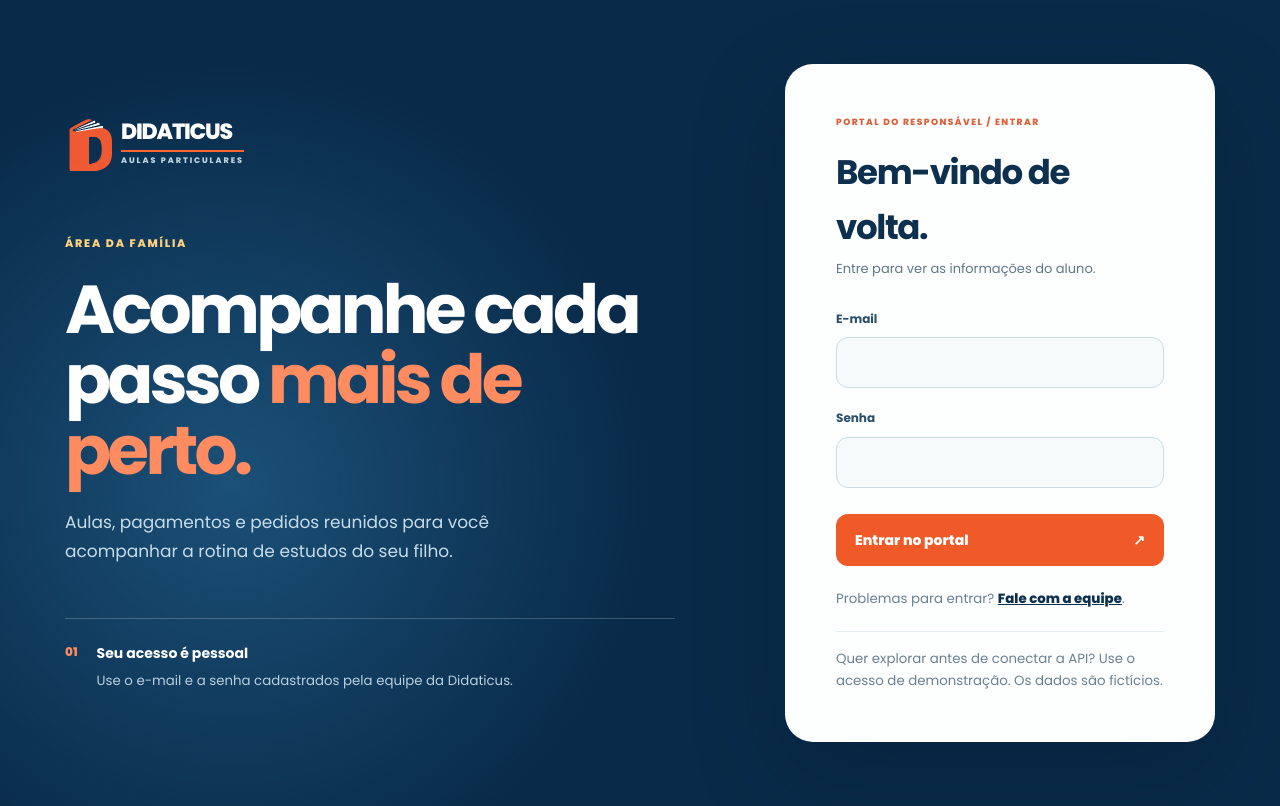
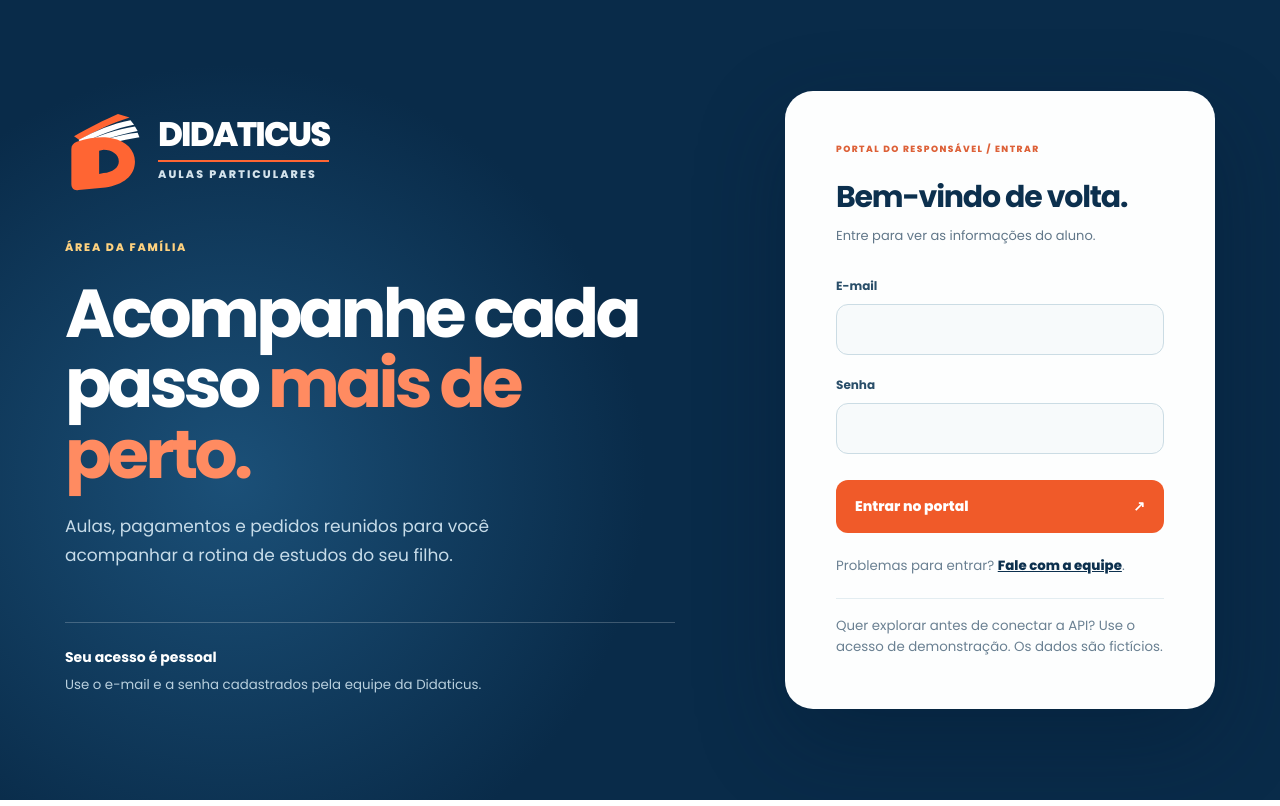
Before and after one commit to viniciuscampos14c/didaticus-site, a Next.js app: page /portal/entrar in a window 1280 px wide. Built offline with nearby package versions, Linux system fonts and the light colour scheme; no server answers.

Commit message:
refactor(site): redesenha marca vetorial do portal

```diff
--- a/app/portal/entrar/page.tsx
+++ b/app/portal/entrar/page.tsx
@@ -69,7 +69,7 @@ export default function Entrar() {
   return <main className={css.pagina}>
     <div className={css.conteudo}>
       <div className={css.grade}>
-        <div className={css.apresentacao}><Link href="/" className={css.marca} aria-label="Didaticus, voltar ao site"><span className={css.marcaSimbolo} aria-hidden="true" /><span className={css.marcaNome}>DIDATICUS<small>AULAS PARTICULARES</small></span></Link><span className={css.selo}>ÁREA DA FAMÍLIA</span><h1>Acompanhe cada passo <em>mais de perto.</em></h1><p>Aulas, pagamentos e pedidos reunidos para você acompanhar a rotina de estudos do seu filho.</p><div className={css.detalhe}><span>01</span><div><strong>Seu acesso é pessoal</strong><small>Use o e-mail e a senha cadastrados pela equipe da Didaticus.</small></div></div></div>
+        <div className={css.apresentacao}><Link href="/" className={css.marca} aria-label="Didaticus, voltar ao site"><svg className={css.marcaSimbolo} viewBox="0 0 88 96" fill="none" aria-hidden="true" focusable="false"><path d="M10 35C25 26 45 16 59 10L72 14C52 20 35 29 16 39L10 35Z" fill="#FF6533"/><path d="M15 39C34 29 52 21 73 17L77 22C56 26 37 34 19 43L15 39Z" fill="white"/><path d="M19 43C38 34 57 27 78 24L81 29C59 33 40 40 22 47L19 43Z" fill="white"/><path d="M22 46C42 39 61 33 81 31L83 36C62 39 43 45 24 51L22 46Z" fill="white"/><path fillRule="evenodd" clipRule="evenodd" d="M13 41C28 36 43 35 52 37C69 40 78 51 78 63C78 79 65 89 45 92L15 95C10 96 7 93 7 88V49C7 45 9 43 13 41ZM38 51V77L43 76C53 75 60 70 60 63C60 55 52 50 43 50L38 51Z" fill="#FF6533"/></svg><span className={css.marcaNome}>DIDATICUS<small>AULAS PARTICULARES</small></span></Link><span className={css.selo}>ÁREA DA FAMÍLIA</span><h1>Acompanhe cada passo <em>mais de perto.</em></h1><p>Aulas, pagamentos e pedidos reunidos para você acompanhar a rotina de estudos do seu filho.</p><div className={css.detalhe}><strong>Seu acesso é pessoal</strong><small>Use o e-mail e a senha cadastrados pela equipe da Didaticus.</small></div></div>
         <form className={css.formulario} onSubmit={enviar}>
           <span className={css.numero}>PORTAL DO RESPONSÁVEL / ENTRAR</span>
           <h2>{recuperacao.length ? "Guarde seus códigos" : segredo ? "Proteja seu acesso" : desafio ? "Confirme seu acesso" : "Bem-vindo de volta."}</h2>
--- a/app/portal/entrar/portal.module.css
+++ b/app/portal/entrar/portal.module.css
@@ -1,10 +1,10 @@
 .pagina { min-height: 100vh; background: radial-gradient(circle at 18% 60%, #1b5078 0, transparent 36%), #092b49; color: #fff; padding: clamp(26px, 5vw, 72px); }
 .conteudo { width: min(1150px, 100%); margin: auto; }
-.marca { display: inline-flex; align-items: center; gap: 9px; width: fit-content; margin: 0 0 clamp(46px, 8vh, 88px); color: #fff; text-decoration: none; }
+.marca { display: inline-flex; align-items: center; gap: 14px; width: fit-content; margin: 0 0 clamp(38px, 6vh, 68px); color: #fff; text-decoration: none; }
 .marca:focus-visible { outline: 2px solid #ffd27f; outline-offset: 7px; border-radius: 3px; }
-.marcaSimbolo { display: block; width: 47px; height: 56px; flex: none; background: url('/marca/didaticus-simbolo.png') -17px -10px / 82px 82px no-repeat; }
-.marcaNome { display: flex; flex-direction: column; color: #fff; font-size: 22px; font-weight: 850; letter-spacing: -.055em; line-height: 1; }
-.marcaNome small { display: block; margin-top: 7px; padding-top: 5px; border-top: 2px solid #ff6533; color: #bed4e1; font-size: 8px; font-weight: 750; letter-spacing: .24em; white-space: nowrap; }
+.marcaSimbolo { display: block; width: 79px; height: 86px; flex: none; overflow: visible; }
+.marcaNome { display: flex; flex-direction: column; color: #fff; font-size: 34px; font-weight: 850; letter-spacing: -.055em; line-height: 1; }
+.marcaNome small { display: block; margin-top: 9px; padding-top: 7px; border-top: 2px solid #ff6533; color: #d4e3ec; font-size: 11px; font-weight: 750; letter-spacing: .19em; white-space: nowrap; }
 .grade { display: grid; grid-template-columns: 1fr minmax(330px, 430px); align-items: center; gap: clamp(35px, 7vw, 110px); min-height: calc(100vh - clamp(52px, 10vw, 144px)); }
 .apresentacao { max-width: 610px; }
 .selo, .numero { display: block; font-size: 11px; font-weight: 800; letter-spacing: .16em; }
@@ -12,14 +12,13 @@
 .apresentacao h1 { margin: 22px 0; font-size: clamp(43px, 5.3vw, 74px); line-height: 1.04; letter-spacing: -.055em; }
 .apresentacao h1 em { color: #ff8b61; font-style: normal; }
 .apresentacao > p { max-width: 500px; color: #c7dce9; font-size: 17px; line-height: 1.7; }
-.detalhe { display: flex; align-items: start; gap: 19px; margin-top: 52px; padding-top: 23px; border-top: 1px solid #ffffff36; }
-.detalhe > span { color: #ff8b61; font-size: 12px; font-weight: 800; }
+.detalhe { margin-top: 52px; padding-top: 23px; border-top: 1px solid #ffffff36; }
 .detalhe strong, .detalhe small { display: block; }
 .detalhe strong { margin-bottom: 5px; font-size: 14px; }
 .detalhe small { color: #b9d0de; line-height: 1.6; }
 .formulario { padding: clamp(30px, 4vw, 51px); background: #fdfefe; color: #0c304e; border-radius: 28px; box-shadow: 0 32px 90px #00182d55; }
 .numero { color: #dd6138; font-size: 9px; }
-.formulario h2 { margin: 16px 0 5px; font-size: clamp(25px, 3vw, 34px); letter-spacing: -.04em; }
+.formulario h2 { margin: 16px 0 5px; font-size: clamp(25px, 2.5vw, 30px); letter-spacing: -.04em; }
 .formulario > p { margin: 0 0 29px; color: #617789; font-size: 13px; line-height: 1.6; }
 .formulario label { display: block; margin: 20px 0 0; color: #294e69; font-size: 12px; font-weight: 700; }
 .formulario input { display: block; width: 100%; margin-top: 9px; padding: 15px 17px; border: 1px solid #cbdce4; border-radius: 12px; background: #f7fafb; color: #0c304e; font: inherit; outline: none; }
@@ -36,4 +35,5 @@
 .segredo code { overflow-wrap: anywhere; font-size: 13px; }
 .codigos { display: grid; grid-template-columns: repeat(2, minmax(0,1fr)); gap: 8px; margin-top: 18px; }
 .codigos code { padding: 9px; border-radius: 7px; background: #f1f6f8; text-align: center; }
-@media(max-width:800px) { .pagina { padding: 25px; } .grade { grid-template-columns: 1fr; gap: 35px; padding: 20px 0 45px; } .marca { margin-bottom: 48px; } .apresentacao h1 { font-size: 45px; } .detalhe { margin-top: 30px; } }
+@media(max-width:800px) { .pagina { padding: 25px; } .grade { grid-template-columns: 1fr; gap: 35px; padding: 20px 0 45px; } .marca { margin-bottom: 42px; } .marcaSimbolo { width: 69px; height: 76px; } .marcaNome { font-size: 29px; } .marcaNome small { font-size: 10px; } .apresentacao h1 { font-size: 45px; } .detalhe { margin-top: 30px; } }
+@media(max-width:400px) { .marcaSimbolo { width: 58px; height: 64px; } .marcaNome { font-size: 25px; } .marcaNome small { font-size: 8px; } }
```
Also changed, not shown: scripts/conferencia/desktop.aprovado.txt.
